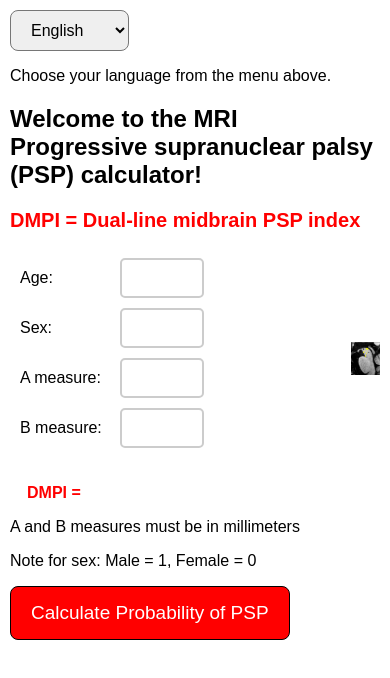
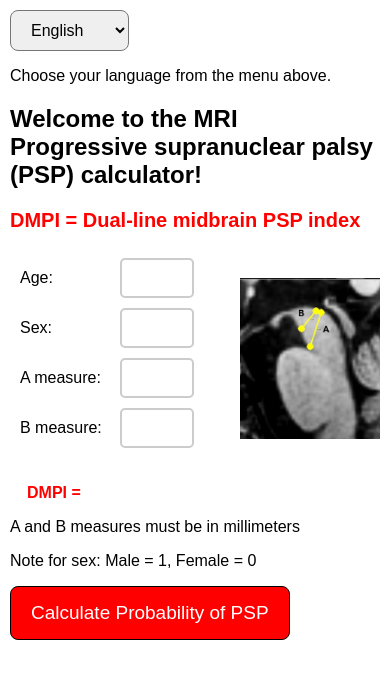
Before and after one commit to Neuroimagingunicz/mri_calc, a plain HTML site: page index.html in a window 390 px wide. Drawn offline with Linux system fonts and the light colour scheme.

Commit message:
Update index.html

```diff
--- a/index.html
+++ b/index.html
@@ -506,7 +506,7 @@ window.onresize = adjustImagePosition;
     .form-group {
         justify-content: flex-start; /* Allinea tutto a sinistra */
         gap: 0px; /* Riduce lo spazio tra label e input */
-        width: 75%; /* Restringe il container blu */
+        width: 210px; /* Restringe il container blu */
 
     }
 
```
